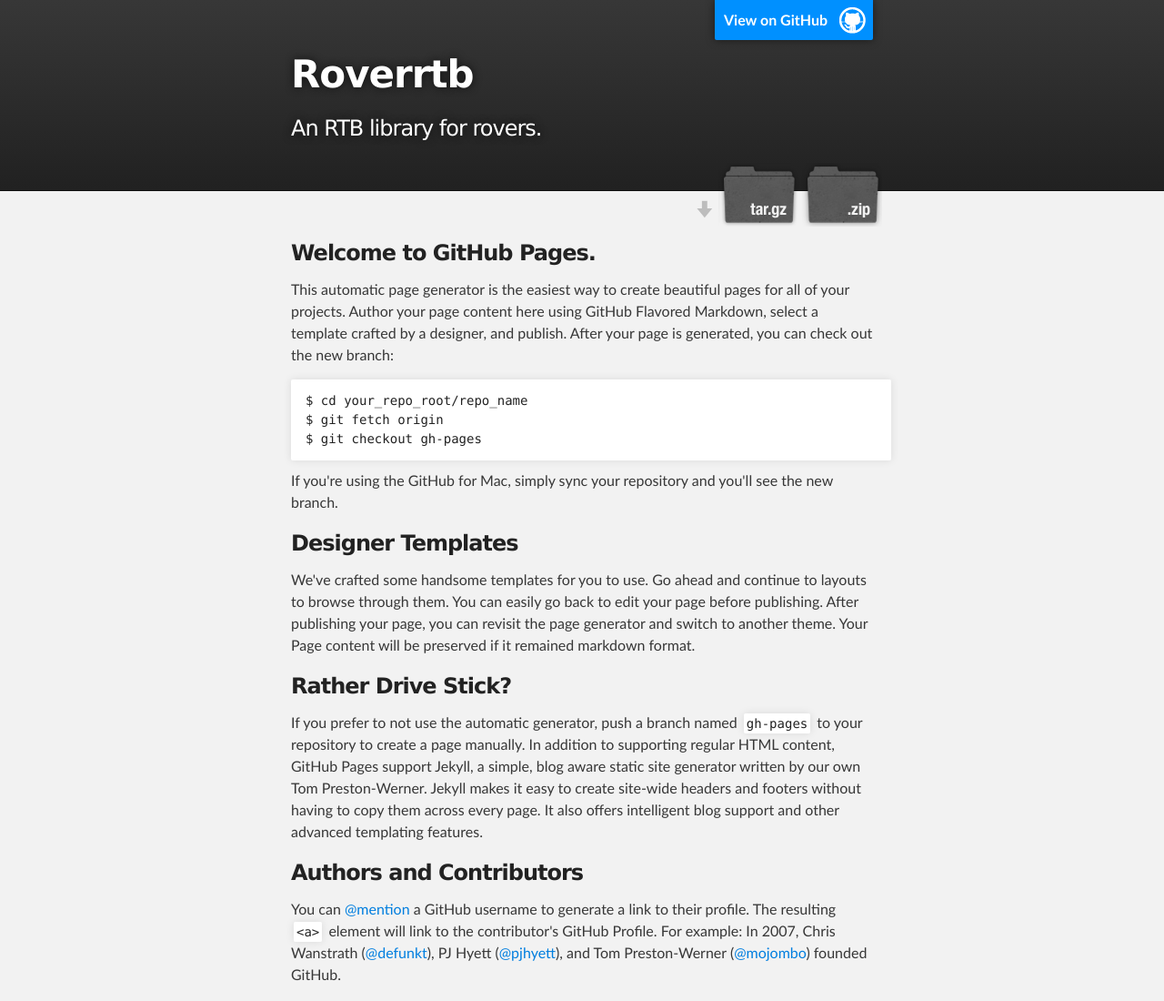
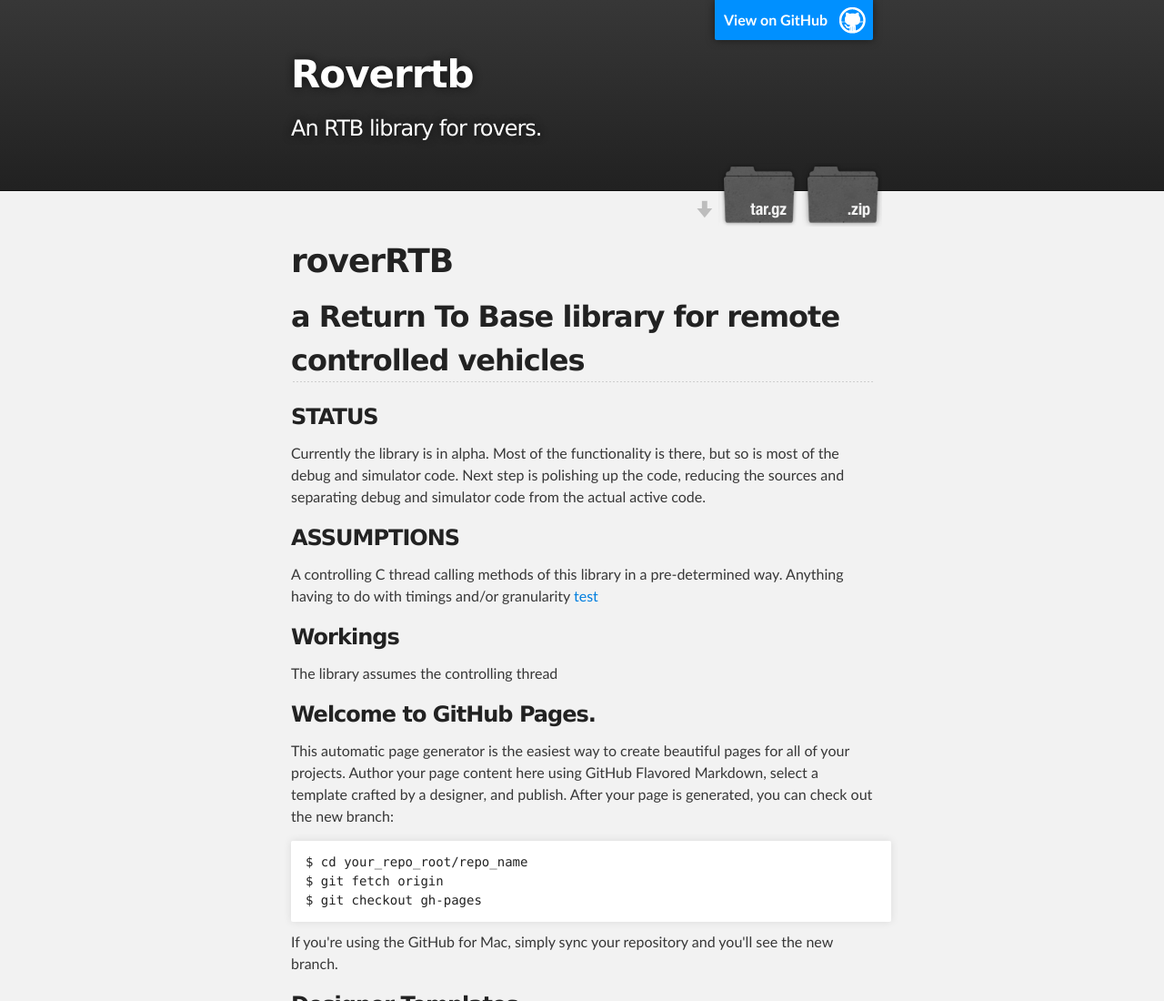
Before and after one commit to clacarbone/roverRTB, a plain HTML site: page index.html in a window 1280 px wide. Shown: the top 1100 px of the page at 91% size. Drawn offline with Linux system fonts and the light colour scheme.

```diff
--- a/index.html
+++ b/index.html
@@ -31,7 +31,26 @@
     <!-- MAIN CONTENT -->
     <div id="main_content_wrap" class="outer">
       <section id="main_content" class="inner">
-        <h3>Welcome to GitHub Pages.</h3>
+        <h1>roverRTB</h1>
+
+<h2>a Return To Base library for remote controlled vehicles</h2>
+
+<h3>STATUS</h3>
+
+<p>Currently the library is in alpha.
+Most of the functionality is there, but so is most of the debug and simulator code.
+Next step is polishing up the code, reducing the sources and separating debug and simulator code from the actual active code.</p>
+
+<h3>ASSUMPTIONS</h3>
+
+<p>A controlling C thread calling methods of this library in a pre-determined way.
+Anything having to do with timings and/or granularity <a href="###%20Support%20or%20Contact">test</a></p>
+
+<h3>Workings</h3>
+
+<p>The library assumes the controlling thread</p>
+
+<h3>Welcome to GitHub Pages.</h3>
 
 <p>This automatic page generator is the easiest way to create beautiful pages for all of your projects. Author your page content here using GitHub Flavored Markdown, select a template crafted by a designer, and publish. After your page is generated, you can check out the new branch:</p>
 
```
Also changed, not shown: params.json (+1 -1 lines).
